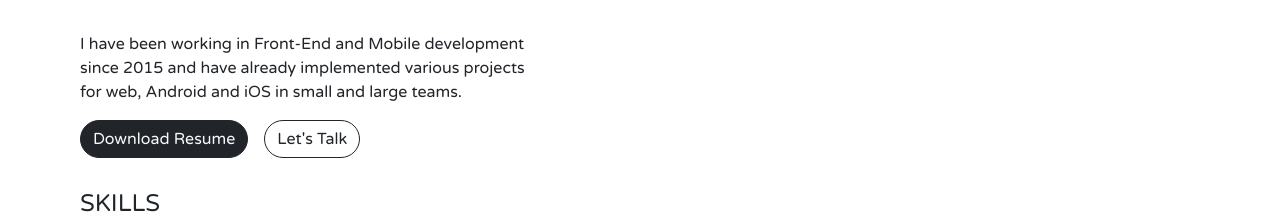
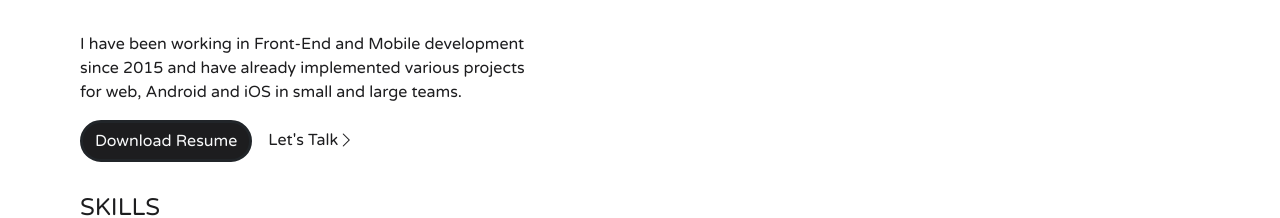
Before and after one commit to Hebrasco/hebrasco.github.io, a React (Create React App) app: page /#/ in a window 1280 px wide. Shown: the part 960-1178 px from the top of the page. Built offline with nearby package versions, Linux system fonts and the light colour scheme.

Commit message:
💄 Update secondary button style

```diff
--- a/src/assets/styles/default-overrides.css
+++ b/src/assets/styles/default-overrides.css
@@ -6,7 +6,7 @@
   --secondaryColor: #000000;
   --accentColor: #f7f7f7;
 
-  --primaryTextColor: rgb(33, 37, 41);
+  --primaryTextColor: #1d1d1f;
   --secondaryTextColorValues: 248, 249, 250;
   --secondaryTextColor: rgb(var(--secondaryTextColorValues));
   --mutedTextColor: rgba(0, 0, 0, 0.7);
@@ -16,6 +16,9 @@
 
   --primaryBackgroundColor: var(--primaryTextColor);
   --secondaryBackgroundColor: var(--secondaryTextColor);
+
+  --primaryButtonHoverBackground: rgb(45, 45, 45);
+  --secondaryButtonHoverBackground: var(--primaryTextColor);
 
   --primaryHoverColor: var(--secondaryTextColor);
   --secondaryHoverColor: var(--primaryTextColor);
--- a/src/components/layout/Footer/components/Links.tsx
+++ b/src/components/layout/Footer/components/Links.tsx
@@ -11,8 +11,9 @@ export function Links(): JSX.Element {
   return (
     <Col xs="12" md="auto" className="align-content-center">
       <div className="d-flex gap-4">
-        <Link to={ROUTES.imprintHash} label="Imprint" />
+        <Link to={ROUTES.imprintHash} label="Imprint" navItem />
         <Link
+          navItem
           to={ROUTES.privacyPolicyHash}
           label="Privacy Policy"
           className={`${conditionalStyle(isXs || isSm, 'me-auto')}`}
--- a/src/components/layout/NavBar/index.tsx
+++ b/src/components/layout/NavBar/index.tsx
@@ -36,9 +36,9 @@ export function NavBar(): JSX.Element {
               'align-items-center'
             )}`}
           >
-            <Link to={ROUTES.aboutMe} label="About Me" />
-            <Link to={ROUTES.projects} label="Projects" />
-            <Link to={ROUTES.contact} label="Contact" />
+            <Link to={ROUTES.aboutMe} label="About Me" navItem />
+            <Link to={ROUTES.projects} label="Projects" navItem />
+            <Link to={ROUTES.contact} label="Contact" navItem />
             <SocialLinks useIcons={!isMobile} />
           </Nav>
         </Navbar.Collapse>
--- a/src/components/ui/Link/index.tsx
+++ b/src/components/ui/Link/index.tsx
@@ -5,7 +5,7 @@ import { conditionalStyle } from 'utils'
 interface Props {
   to: string
   label: string
-  button?: boolean
+  navItem?: boolean
   className?: string
   style?: CSSProperties
 }
@@ -13,7 +13,7 @@ interface Props {
 export function Link({
   to,
   label,
-  button = false,
+  navItem = false,
   className = '',
   style,
 }: Props) {
@@ -24,10 +24,10 @@ export function Link({
   return (
     <RouterLink
       to={to}
-      className={`
-        ${conditionalStyle(button, 'btn')}
-        text-decoration-none ${className}
-      `}
+      className={`${conditionalStyle(
+        navItem,
+        'text-decoration-none'
+      )} ${className}`}
       style={style}
       onClick={handleClick}
     >
--- a/src/pages/Home/components/AboutMe/components/Actions.tsx
+++ b/src/pages/Home/components/AboutMe/components/Actions.tsx
@@ -14,12 +14,10 @@ export function Actions(): JSX.Element {
         >
           Download Resume
         </ExternalLink>
-        <Link
-          button
-          to={ROUTES.contact}
-          label="Let's Talk"
-          className="btn-outline-dark ms-3"
-        />
+        <span className="d-inline-flex align-items-center">
+          <Link to={ROUTES.contact} label="Let's Talk" className="ms-3" />
+          <i className="bi bi-chevron-right d-flex"></i>
+        </span>
       </Col>
     </Row>
   )
--- a/src/pages/Home/components/Projects/components/ProjectAction/index.module.css
+++ b/src/pages/Home/components/Projects/components/ProjectAction/index.module.css
@@ -13,6 +13,7 @@
   -webkit-user-select: none;
   user-select: none;
   border: 1px solid transparent;
+  text-decoration: none !important;
 }
 
 .project-action-button-secondary {
@@ -31,6 +32,7 @@
   user-select: none;
   border-width: 1px;
   border-style: solid;
+  text-decoration: none !important;
 }
 
 .project-action-button-disabled {
```
Also changed, not shown: src/assets/styles/bootstrap-overrides.css.
